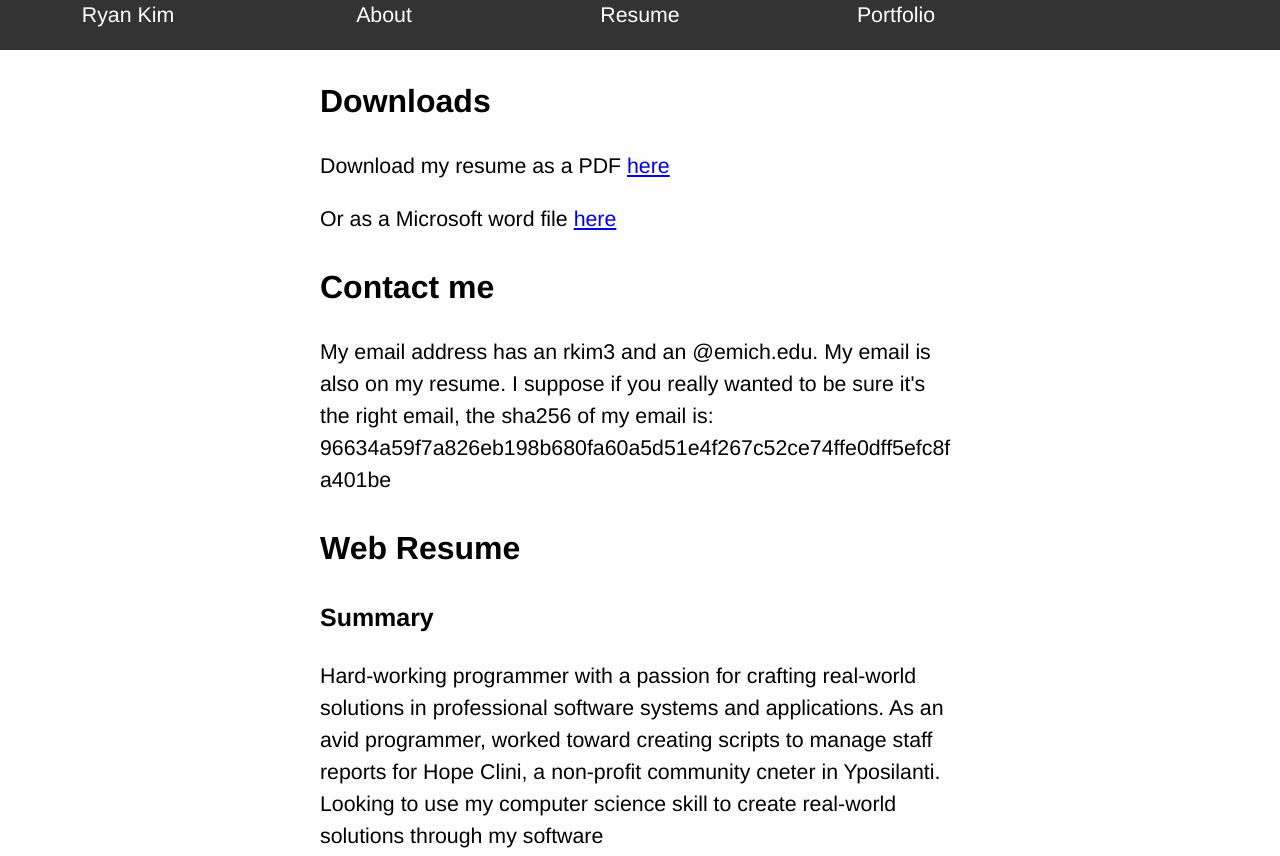
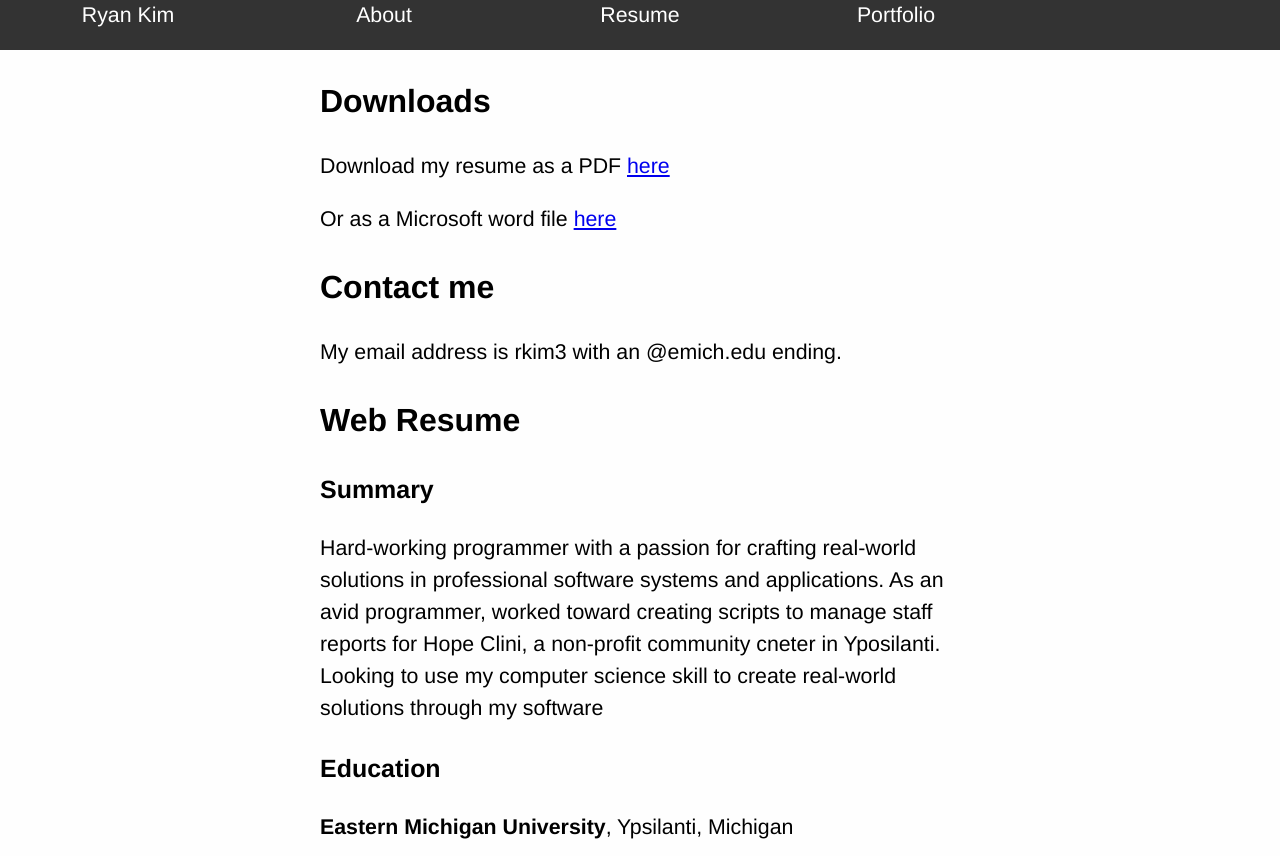
Before and after one commit to rkim3-emich/rkim3-emich.github.io, a plain HTML site: page resume.html in a window 1280 px wide. Shown: the top 856 px of the page. Drawn offline with Linux system fonts and the light colour scheme.

Commit message:
Update resume.html

```diff
--- a/resume.html
+++ b/resume.html
@@ -21,7 +21,7 @@
 			<p>Or as a Microsoft word file <a href="/Resources/Ryan-Kim-Resume.docx">here</a></p>
 
 			<h2>Contact me</h2>
-			<p>My email address has an rkim3 and an @emich.edu. My email is also on my resume. I suppose if you really wanted to be sure it's the right email, the sha256 of my email is: 96634a59f7a826eb198b680fa60a5d51e4f267c52ce74ffe0dff5efc8fa401be</p>
+			<p>My email address is rkim3 with an @emich.edu ending.</p>
 
 			<h2>Web Resume</h2>
 			<div>
```
